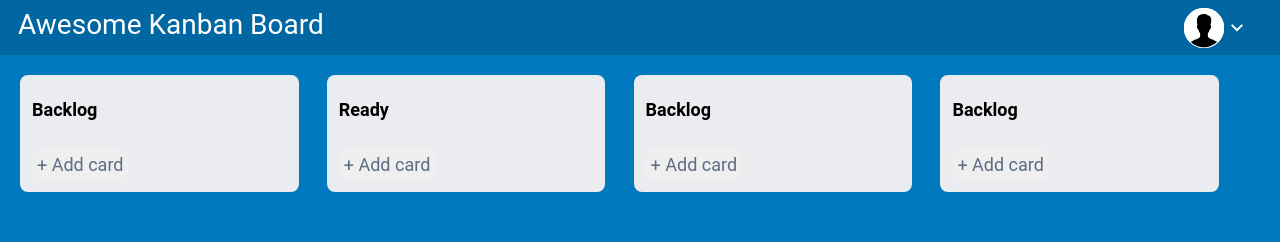
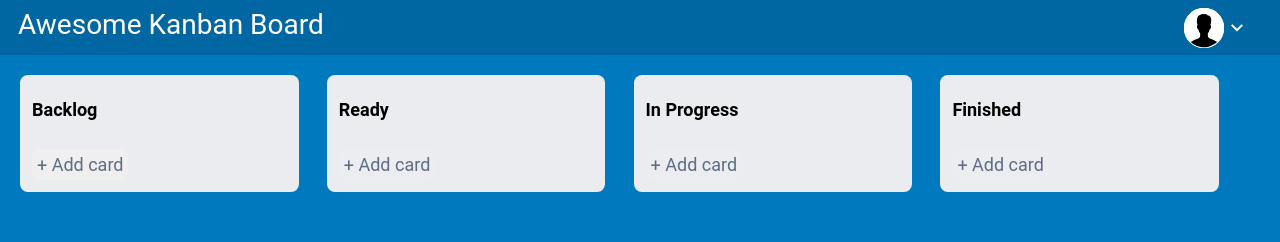
Before and after one commit to Valeriya2022/kanban-board, a React (Create React App) app: page / in a window 1280 px wide. Shown: the top 242 px of the page. Built offline with nearby package versions, Linux system fonts and the light colour scheme.

Commit message:
in progress and finished components

```diff
--- a/src/App.js
+++ b/src/App.js
@@ -3,17 +3,75 @@ import {ListBacklog} from './components/ListBacklog';
 import {ListReady} from './components/ListReady';
 import {Header} from './components/Header';
 import {Footer} from './components/Footer';
+import React from 'react';
+import { render } from '@testing-library/react';
 
+class App extends React.Component {
+  constructor(props) {
+    super(props);
+    this.state = {
+      backlogData: this.getInitialData("backlogContent"),
+      readyData: this.getInitialData("readyContent"),
+      progressData: this.getInitialData("progressContent"),
+      finishedData: this.getInitialData("finishedContent")
+    };
+    this.handleBacklogChange = this.handleBacklogChange.bind(this);
+    this.handleReadyChange = this.handleReadyChange.bind(this);
+    this.handleProgressChange = this.handleProgressChange.bind(this);
+    this.handleFinishedChange = this.handleFinishedChange.bind(this);
+  }
 
-function App() {
+  handleBacklogChange(content) {
+    this.setState({ backlogData: content });
+  }
+  handleReadyChange(content) {
+    this.setState({ readyData: content });
+  }
+  handleProgressChange(content) {
+    this.setState({ progressData: content });
+  }
+  handleFinishedChange(content) {
+    this.setState({ finishedData: content });
+  }
+  getInitialData(content) {
+    let initialData = JSON.parse(localStorage.getItem(content));
+    if (initialData === null){
+        initialData = []
+    }
+    return initialData
+}
+  render(){
     return (
       <div className={"App"}>
         <Header/>
         <div className={"Container"}>
-        <ListBacklog/>
-        <ListReady/>
-        <ListBacklog/>
-        <ListBacklog/>
+          <ListBacklog title="Backlog"
+          storage="backlogContent"
+          handleChange={this.handleBacklogChange}
+          data={this.state.backlogData}
+
+          />
+          <ListReady title="Ready"
+          data = {this.state.readyData}
+          setData={this.handleReadyChange}
+          prevData={this.state.backlogData}
+          setPrevData={this.handleBacklogChange}
+          storage="readyContent"
+          prevStorage="backlogContent"/>
+          <ListReady title="In Progress"
+          data = {this.state.progressData}
+          setData={this.handleProgressChange}
+          prevData={this.state.readyData}
+          setPrevData={this.handleReadyChange}
+          storage="progressContent"
+          prevStorage="readyContent"/>
+          <ListReady title="Finished"
+          data = {this.state.finishedData}
+          setData={this.handleFinishedChange}
+          prevData={this.state.progressData}
+          setPrevData={this.handleProgressChange}
+          storage="finishedContent"
+          prevStorage="progressContent"/>
 
         </div>
 
@@ -23,4 +81,6 @@ function App() {
     );
   }
 
+}
+
 export default App;
--- a/src/components/Header.js
+++ b/src/components/Header.js
@@ -10,10 +10,11 @@ export function Header() {
         <div><div className={"headerTitle"}>Awesome Kanban Board</div></div>
 
             <div className={"logo"}>
-                <img src={Avatar} alt="Avatar"></img>
-                <img src={Vector_down} alt="Vector"></img>
-            </div>
+            <img src={Avatar} alt="Avatar"></img>
+            <img src={Vector_down} alt="Vector"></img>
 
+
+        </div>
         </div>
     )
 }
--- a/src/components/ListBacklog.js
+++ b/src/components/ListBacklog.js
@@ -1,37 +1,23 @@
-import React, {useState, useCallback} from 'react'
-import {Card} from "./Card"
+import React from 'react'
 import {InputContainer} from './input/InputContainer'
 import '../styles/main.css'
 
 
 export class ListBacklog extends React.Component {
-    getInitialData() {
-        let initialData = JSON.parse(localStorage.getItem("backlogContent"));
-        if (initialData === null){
-            initialData = []
-        }
-        return initialData
-    }
-    constructor() {
-        super();
-        this.state = {
-          data: this.getInitialData()
-        };
-        this.handleChange = this.handleChange.bind(this);
-      }
 
-      handleChange(content) {
-        this.setState({ data: content });
-      }
+
     render(){
         return (
             <div className ={"block"}>
-                <h1 className={"blockTitle"}>Backlog</h1>
-                {this.state.data.map((value, index)=>{
-                    return <Card value={value}/>
+
+                <h1 className={"blockTitle"}>{this.props.title}</h1>
+                <div className={"blockData"}>
+                {this.props.data.map((value, index)=>{
+                    return <div className="card">{value}</div>
                 })}
 
-                <InputContainer handleChange={this.handleChange}/>
+                <InputContainer handleChange={this.props.handleChange} storage={this.props.storage}/>
+                </div>
         </div>
     )
     }
--- a/src/components/ListReady.js
+++ b/src/components/ListReady.js
@@ -1,27 +1,29 @@
 import React, {useState} from 'react'
-import {Card} from "./Card"
 import {DropdownInput} from './input/DropdownInput'
 import '../styles/main.css'
 
-export function ListReady() {
-    let initialData = JSON.parse(localStorage.getItem("readyContent"));
-    if (initialData === null){
-        initialData = []
-    }
-    const [data, setData] = useState(initialData);
+
+export class ListReady extends React.Component {
 
 
-          return (
+    render(){
+        return (
             <div className ={"block"}>
-                <h1 className={"blockTitle"}>Ready</h1>
-                {data.map((value, index)=>{
-                    return <Card value={value}/>
+                <h1 className={"blockTitle"}>{this.props.title}</h1>
+                <div className={"blockData"}>
+                {this.props.data.map((value, index)=>{
+                    return <div className="card">{value}</div>
                 })}
 
-                <DropdownInput setData={setData} data={data}/>
+                <DropdownInput data={this.props.data}
+                setData={this.props.setData}
+                prevData={this.props.prevData}
+                setPrevData={this.props.setPrevData}
+                storage={this.props.storage}
+                prevStorage={this.props.prevStorage}/>
+                </div>
         </div>
     )
 
-
-
+    }
 }
--- a/src/components/input/DropdownInput.js
+++ b/src/components/input/DropdownInput.js
@@ -1,46 +1,52 @@
 import React, {useState} from 'react'
-import {Collapse, Select, MenuItem} from "@material-ui/core"
+import {Collapse, Select, MenuItem, FormControl} from "@material-ui/core"
 import "../../styles/main.css"
 
 
-export function DropdownInput({setData, data}) {
+export function DropdownInput(props) {
     const [open, setOpen] = useState(false);
-
+    const [buttonState, setButtonState] = useState(props.prevData.length === 0);
+    const prevData=props.prevData;
+    setTimeout(
+        function (){
+            setButtonState(props.prevData.length === 0)
+        },100
+    );
     const handleChange = (event) => {
-        setOpen(false);
-        setData([...data, event.target.value    ]);
-        localStorage.setItem('readyContent', JSON.stringify([...data, event.target.value    ]));
+        if (event.target.value != NaN){
+            setOpen(false);
+        props.setData([...props.data, event.target.value    ]);
+        localStorage.setItem(props.storage, JSON.stringify([...props.data, event.target.value]));
+        let filtered = prevData.filter(function(value, index, arr){
+            return value !== event.target.value;
+        });
+        localStorage.setItem(props.prevStorage, JSON.stringify(filtered));
+        props.setPrevData(filtered);
+        }
 
 
-    //     if (localStorage.getItem("readyContent") == null) {
-    //         localStorage.setItem('readyContent', JSON.stringify([event.target.value]))
-    //         setData([event.target.value]);
-
-    //     }else{
-    //         let storedContent = JSON.parse(localStorage.getItem("readyContent"));
-    //         storedContent.push(event.target.value);
-    //         localStorage.setItem('readyContent', JSON.stringify(storedContent));
-    //         setData(storedContent);
-    //   };
-    }
-      let backlogData = JSON.parse(localStorage.getItem("backlogContent"));
-      if (backlogData === null){
-          backlogData = []
       }
     return (
         <div>
             <Collapse in={open}>
-            <Select
+            <select className={"select"} onChange={handleChange}>
+                <option value={NaN}></option>
+                {prevData.map((value, index)=>{
+                    if (value.length > 50){
+                        return <option className={"option"} value={value}>{value.slice(0, 40)}...</option>
+                    }
+                    return <option className={"option"} value={value}>{value}</option>
 
-            onChange={handleChange}>
-                <MenuItem/>
-                    {backlogData.map((value, index)=>{
-                    return <MenuItem value={value}>{value}</MenuItem>
-                })}
-        </Select>
+                }
+                )}
+                <option value={NaN}></option>
+
+
+
+        </select>
             </Collapse>
             <Collapse in={!open}>
-                <button className={"addCard"} onClick={()=>setOpen(!open)}>
+                <button disabled={buttonState} className={"addCard"} onClick={()=>setOpen(!open)}>
                 + Add card
                 </button>
             </Collapse>
--- a/src/components/input/InputContainer.js
+++ b/src/components/input/InputContainer.js
@@ -13,14 +13,14 @@ export function InputContainer(props) {
         setOpen(false);
         let content = [cardContent]
 
-        if (localStorage.getItem("backlogContent") === null) {
-            localStorage.setItem('backlogContent', JSON.stringify(content))
+        if (localStorage.getItem(props.storage) === null) {
+            localStorage.setItem(props.storage, JSON.stringify(content))
             handleChange(content);
 
         }else{
-            let storedContent = JSON.parse(localStorage.getItem("backlogContent"));
+            let storedContent = JSON.parse(localStorage.getItem(props.storage));
             storedContent.push(cardContent);
-            localStorage.setItem('backlogContent', JSON.stringify(storedContent));
+            localStorage.setItem(props.storage, JSON.stringify(storedContent));
             handleChange(storedContent);
 
         }
--- a/src/styles/main.css
+++ b/src/styles/main.css
@@ -13,11 +13,28 @@
   font-family: "Roboto";
   border-radius: 8px;
 }
+.addCard:disabled:hover {
+  background-color: #ebecf0;
+}
+.addCard:disabled{
+  cursor: default;
+}
 .addCard.submit {
   background-color: #0079bf;
   color: white;
   padding: 5px 20px;
   margin: 0;
+}
+.select{
+  width: 95%;
+  height: 35px;
+  size: 3;
+  border: none;
+  white-space: normal;
+  line-height: normal;
+}
+.option {
+  width: 50px;
 }
 .input {
   border: none;
@@ -39,8 +56,8 @@
 }
 .card {
   border-radius: 8px;
-  /* margin: 17px 0; */
-  height: 35px;
+  margin: 17px 0;
+  height: auto;
   width: 90%;
   background-color: white;
   align-content: center;
@@ -89,23 +106,41 @@
   width: 90%;
   background-color: #ebecf0;
   padding: 12px;
+  border-radius: 8px;
   max-height: 75vh;
+}
+.blockData {
+  background-color: #ebecf0;
+  max-height: 70vh;
   overflow-y: auto;
-  border-radius: 8px;
+
 }
 .blockTitle {
   color: #000000;
   font-size: 18px;
   font-family: "Roboto";
 }
+
+
+ul li{
+  display: inline-block;
+    position: relative;
+    margin: 1em
+}
 @media only screen and (max-width: 1231px) {
   .footerStatic {
     display: none;
   }
 }
-@media only screen and (max-width: 500px) {
+@media only screen and (max-width: 625px) {
   .headerTitle {
     display: none;
+    background-color: #0079bf;
+  }
+}
+@media only screen and (max-width: 625px) {
+  .wrapper {
+    background-color: #0079bf;
   }
 }
 @media only screen and (max-width: 500px) {
```
Lines whose indentation alone changed are shown as unchanged.
